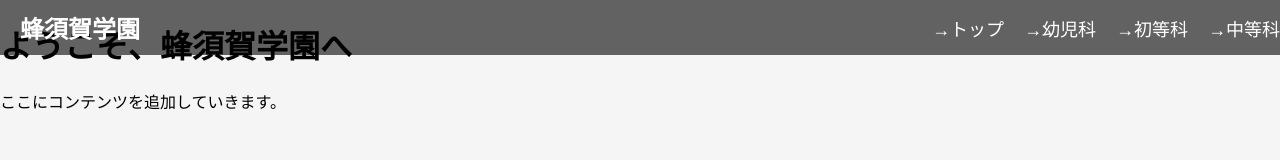
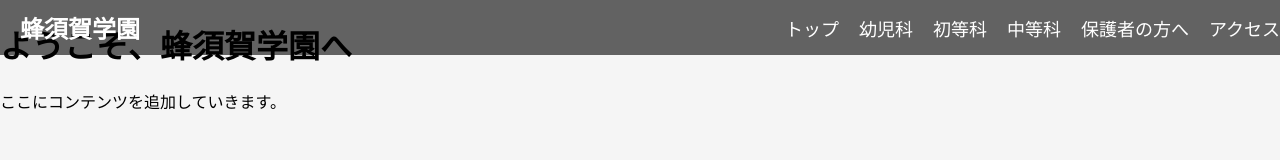
Before and after one commit to hachisuka-gakuen/hachisuka-gakuen.github.io, a plain HTML site: page index.html in a window 1280 px wide. Drawn offline with Linux system fonts and the light colour scheme; a web font is replaced by a local one.

Commit message:
Update index.html

```diff
--- a/index.html
+++ b/index.html
@@ -19,10 +19,12 @@
             <div class="logo">蜂須賀学園</div>
             <nav>
                 <ul>
-                    <li><a href="#">→トップ</a></li>
-                    <li><a href="#">→幼児科</a></li>
-                    <li><a href="#">→初等科</a></li>
-                    <li><a href="#">→中等科</a></li>
+                    <li><a href="#">トップ</a></li>
+                    <li><a href="#">幼児科</a></li>
+                    <li><a href="#">初等科</a></li>
+                    <li><a href="#">中等科</a></li>
+                    <li><a href="#">保護者の方へ</a></li>
+                    <li><a href="#">アクセス</a></li>
                 </ul>
             </nav>
         </div>
```
